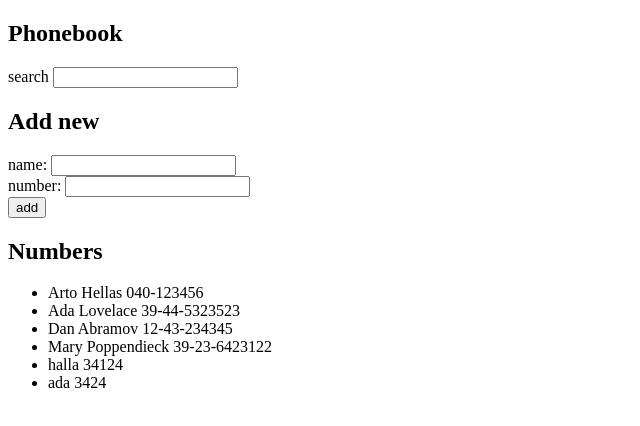
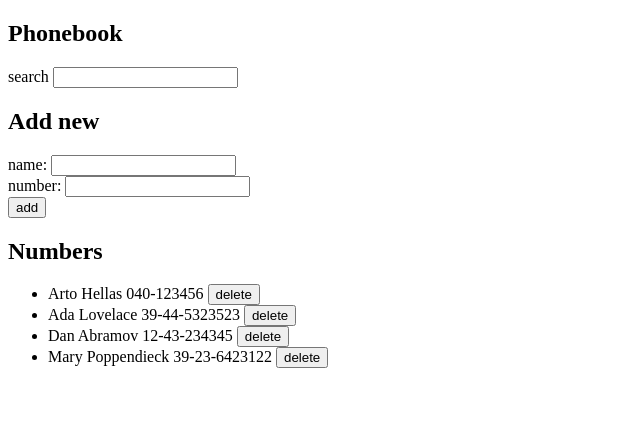
Before and after one commit to raphaelnb/fullStackOpen, a React (Create React App) app in the folder part2/phonebook/: page / in a window 1280 px wide. Shown: the top 426 px of the page, without its empty margins (0-640 px from the left). Built offline with nearby package versions, Linux system fonts and the light colour scheme; data requests are answered from the project's data file.

Commit message:
exercise 2.14

```diff
--- a/part2/phonebook/db.json
+++ b/part2/phonebook/db.json
@@ -19,16 +19,6 @@
       "name": "Mary Poppendieck",
       "number": "39-23-6423122",
       "id": 4
-    },
-    {
-      "name": "halla",
-      "number": "34124",
-      "id": 8
-    },
-    {
-      "name": "ada",
-      "number": "3424",
-      "id": 9
     }
   ]
 }
--- a/part2/phonebook/src/App.js
+++ b/part2/phonebook/src/App.js
@@ -39,6 +39,22 @@ const App = () => {
           setNewNumber('')
         })
       }
+  }
+
+  const exclude = (id) => {
+    console.log('clicked ',id)
+    const personName = people.find(p => p.id === id)
+    if (window.confirm(`Do you want to delete ${personName.name} ?`)) {
+      peopleService
+      .exclude(id)
+      .then(
+        del => {
+          const newPeople = people.filter(de => de.id !== id)
+          console.log(newPeople, del)
+          setPeople(newPeople)
+        }
+        )
+    }
   }
 
   const handleNewName = (e) => {
@@ -83,7 +99,11 @@ const App = () => {
         newNumber={newNumber}
         handleNewNumber={handleNewNumber}
       />
-      <Phonebook people={people} />
+      <div> {console.log(people)}
+        <Phonebook people={people}
+          handle={exclude}
+        />
+      </div>
     </div>
   )
 }
--- a/part2/phonebook/src/components/PersonDetails.js
+++ b/part2/phonebook/src/components/PersonDetails.js
@@ -1,6 +1,8 @@
-const PersonDetails = ({ name, number }) => {
+const PersonDetails = ({ name, number, handleClick}) => {
     return (
-        <li>{name} {number} </li>
+        <div>
+            <li>{name} {number} <button onClick={handleClick} >delete</button> </li>
+        </div>
     )
 }
 export default PersonDetails
--- a/part2/phonebook/src/components/Phonebook.js
+++ b/part2/phonebook/src/components/Phonebook.js
@@ -1,13 +1,19 @@
 import PersonDetails from "./PersonDetails"
 
-const Phonebook = ({ people }) => {
+const Phonebook = ({ people, handle }) => {
     return (
         <div>
             <h2>Numbers</h2>
             <ul>
                 {people.map(person => {
                     return (
-                        <PersonDetails key={person.name} name={person.name} number={person.number} />
+                        <PersonDetails
+                            key={person.name}
+                            name={person.name}
+                            number={person.number}
+
+                            handleClick={() => handle(person.id)}
+                        />
                     )
                 })}
             </ul>
--- a/part2/phonebook/src/services/people.js
+++ b/part2/phonebook/src/services/people.js
@@ -12,4 +12,9 @@ const create = (person) => {
     return request.then(response => response.data)
 }
 
-export default { getAll, create }
+const exclude = (id) => {
+    const request = axios.delete(`${baseUrl}/${id}`)
+    return request.then(response => response.data)
+}
+
+export default { getAll, create, exclude }
```
